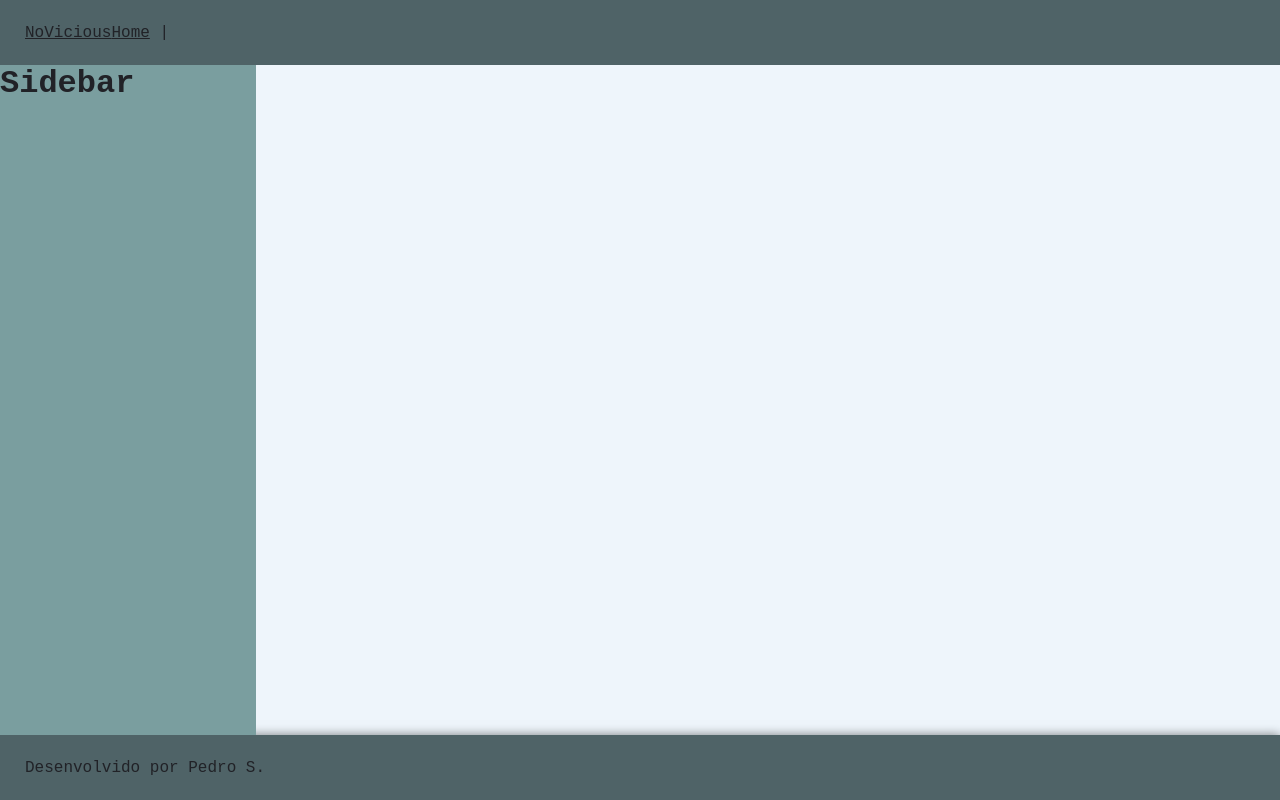
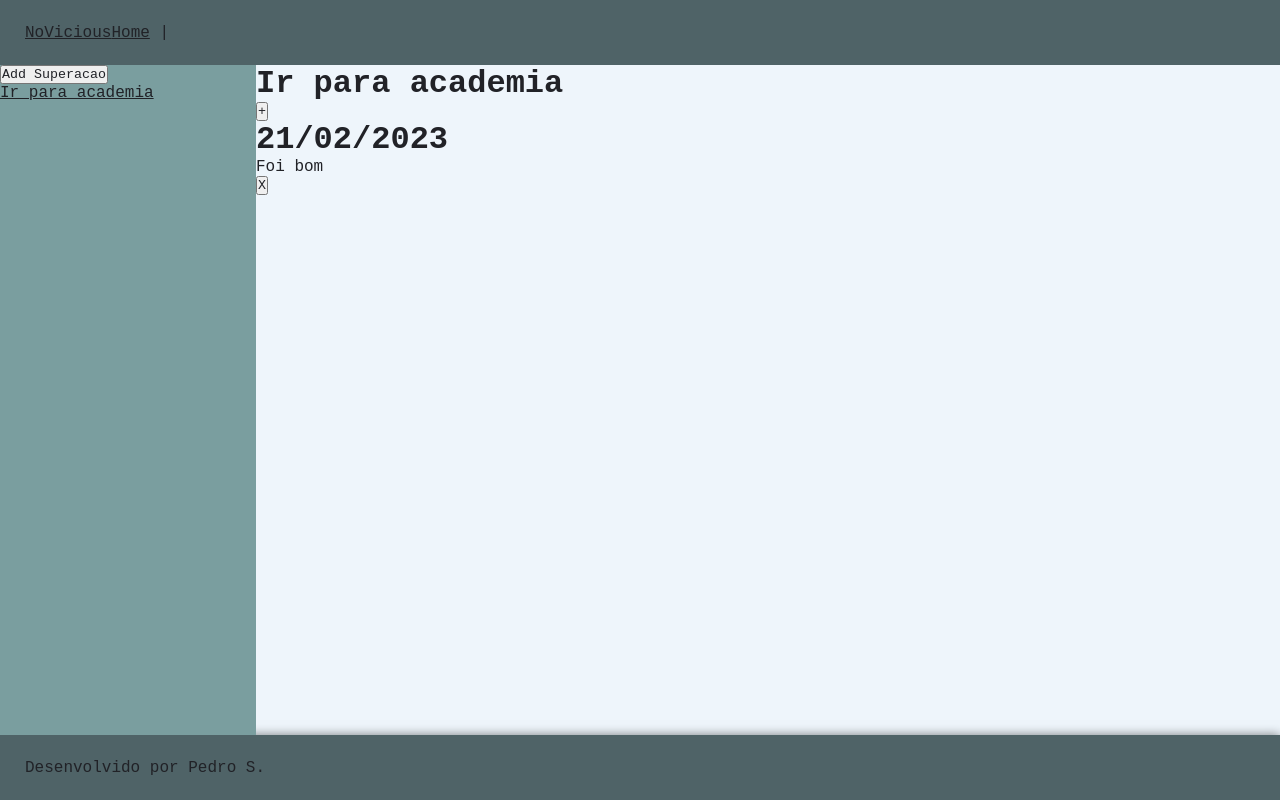
Before and after one commit to sousa-p/noVicious-Vuejs-2.0, a Vue app: page /superacao/0 in a window 1280 px wide. Built offline with nearby package versions, Linux system fonts and the light colour scheme.

Commit message:
Feature some components

```diff
--- a/src/App.vue
+++ b/src/App.vue
@@ -1,4 +1,9 @@
 <template>
+  <ModalAddSuperacao
+  v-if="showModalAddSuperacao"
+  @close="showModalAddSuperacao = false"
+  :addSuperacao="addSuperacao"
+  />
   <header>
     <nav>
       <a href="#">NoVicious</a>
@@ -6,8 +11,14 @@
     </nav>
   </header>
   <main>
-    <SidebarComponent />
-    <router-view/>
+    <SidebarComponent
+    @addSuperacao="showModalAddSuperacao = true"
+    :superacoes="superacoes"
+    :addSuperacao="addSuperacao"
+    />
+    <router-view
+    :superacoes="superacoes"
+    />
   </main>
   <footer>
     <p id="credito">Desenvolvido por Pedro S.</p>
@@ -48,9 +59,37 @@ main
 
 <script>
 import SidebarComponent from '@/components/Sidebar.vue'
+import ModalAddSuperacao from '@/components/ModalAddSuperacao.vue'
 export default {
   components: {
-    SidebarComponent
+    SidebarComponent,
+    ModalAddSuperacao
+  },
+  data () {
+    return {
+      superacoes: [
+        {
+          nome: 'Ir para academia',
+          notas: [
+            {
+              data: '21/02/2023',
+              mensagem: 'Foi bom'
+            }
+          ],
+          superada: false
+        }
+      ],
+      showModalAddSuperacao: false
+    }
+  },
+  methods: {
+    addSuperacao (nomeSuperacao) {
+      this.superacoes.push({
+        nome: nomeSuperacao,
+        notas: [],
+        superada: false
+      })
+    }
   }
 }
 </script>
--- /dev/null
+++ b/src/components/ModalAddNota.vue
@@ -0,0 +1,21 @@
+<template>
+  <div class="wrappper_modal">
+    <button @click="$emit('close')">X</button>
+    <form>
+      <input type="text" v-model="mensagemNota"/>
+      <button @click.prevent="addNota(mensagemNota); $emit('close')">Criar</button>
+    </form>
+  </div>
+</template>
+
+<script>
+export default {
+  name: 'ModalAddNota',
+  props: ['addNota'],
+  data () {
+    return {
+      mensagemNota: ''
+    }
+  }
+}
+</script>
--- /dev/null
+++ b/src/components/ModalAddSuperacao.vue
@@ -0,0 +1,21 @@
+<template>
+  <div class="wrappper_modal">
+    <button @click="$emit('close')">X</button>
+    <form>
+      <input type="text" v-model="nomeSuperacao"/>
+      <button @click.prevent="addSuperacao(nomeSuperacao); $emit('close')">Criar</button>
+    </form>
+  </div>
+</template>
+
+<script>
+export default {
+  name: 'ModalAddSuperacao',
+  props: ['addSuperacao'],
+  data () {
+    return {
+      nomeSuperacao: ''
+    }
+  }
+}
+</script>
--- /dev/null
+++ b/src/components/Nota.vue
@@ -0,0 +1,14 @@
+<template>
+  <div class="nota">
+    <h1>{{ nota.data }}</h1>
+    <p>{{ nota.mensagem }}</p>
+    <button @click="$emit('excluirNota')">X</button>
+  </div>
+</template>
+
+<script>
+export default {
+  name: 'NotaComponent',
+  props: ['nota']
+}
+</script>
--- a/src/components/Sidebar.vue
+++ b/src/components/Sidebar.vue
@@ -1,6 +1,13 @@
 <template>
   <div class="Sidebar">
-    <h1>Sidebar</h1>
+    <button @click="addSuperacao; $emit('addSuperacao')">Add Superacao</button>
+    <router-link
+    v-for="(superacao, i) in superacoes"
+    :key="i"
+    :to="`/superacao/${i}`"
+    >
+      <p>{{superacao.nome}}</p>
+    </router-link>
   </div>
 </template>
 
@@ -12,6 +19,7 @@
 
 <script>
 export default {
-  name: 'SidebarComponent'
+  name: 'SidebarComponent',
+  props: ['superacoes']
 }
 </script>
--- a/src/router/index.js
+++ b/src/router/index.js
@@ -1,11 +1,17 @@
 import { createRouter, createWebHistory } from 'vue-router'
 import HomeView from '../views/HomeView.vue'
+import SuperacaoView from '../views/SuperacaoView.vue'
 
 const routes = [
   {
     path: '/',
     name: 'home',
     component: HomeView
+  },
+  {
+    path: '/superacao/:id',
+    name: 'superacao',
+    component: SuperacaoView
   }
 ]
 
--- a/src/views/HomeView.vue
+++ b/src/views/HomeView.vue
@@ -1,5 +1,7 @@
 <template>
-  <h1>Home</h1>
+  <div class="wrapper">
+    <h1>Home</h1>
+  </div>
 </template>
 
 <script>
--- /dev/null
+++ b/src/views/SuperacaoView.vue
@@ -0,0 +1,59 @@
+<template>
+  <ModalAddNota
+  v-if="showModalAddNota"
+  :addNota="addNota"
+  @close="showModalAddNota = false"
+  />
+  <div class="superacao">
+    <div class="header_superacao">
+      <h1>{{ superacao.nome }}</h1>
+      <button @click="showModalAddNota = true">+</button>
+    </div>
+    <NotaComponent
+      v-for="(nota,i) in superacao.notas"
+      :key="i"
+      :nota="nota"
+      @excluirNota="excluirNota(i)"
+    />
+  </div>
+</template>
+
+<script>
+import { useRoute } from 'vue-router'
+import NotaComponent from '@/components/Nota.vue'
+import ModalAddNota from '@/components/ModalAddNota.vue'
+export default {
+  name: 'SuperacaoView',
+  components: {
+    NotaComponent,
+    ModalAddNota
+  },
+  data () {
+    return {
+      showModalAddNota: false
+    }
+  },
+  props: ['superacoes'],
+  created () {
+    const route = useRoute()
+    this.superacao = this.superacoes[route.params.id]
+  },
+  watch: {
+    $route: function (to, from) {
+      this.superacao = this.superacoes[to.params.id]
+    }
+  },
+  methods: {
+    excluirNota (i) {
+      this.superacao.notas.splice(i, 1)
+    },
+    addNota (mensagem) {
+      const data = new Date()
+      this.superacao.notas.push({
+        data: `${String(data.getDate()).padStart(2, '0')}/${String(data.getMonth() + 1).padStart(2, '0')}/${data.getFullYear()}`,
+        mensagem: mensagem
+      })
+    }
+  }
+}
+</script>
```
